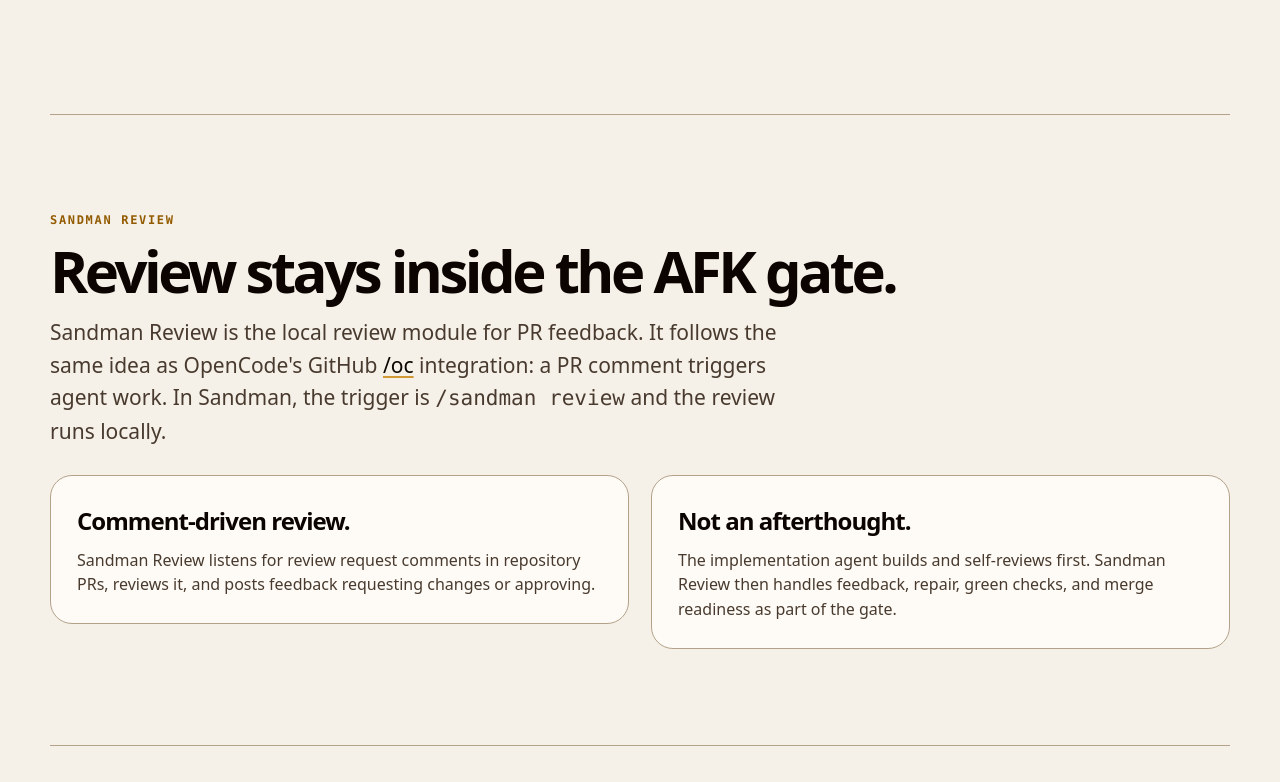
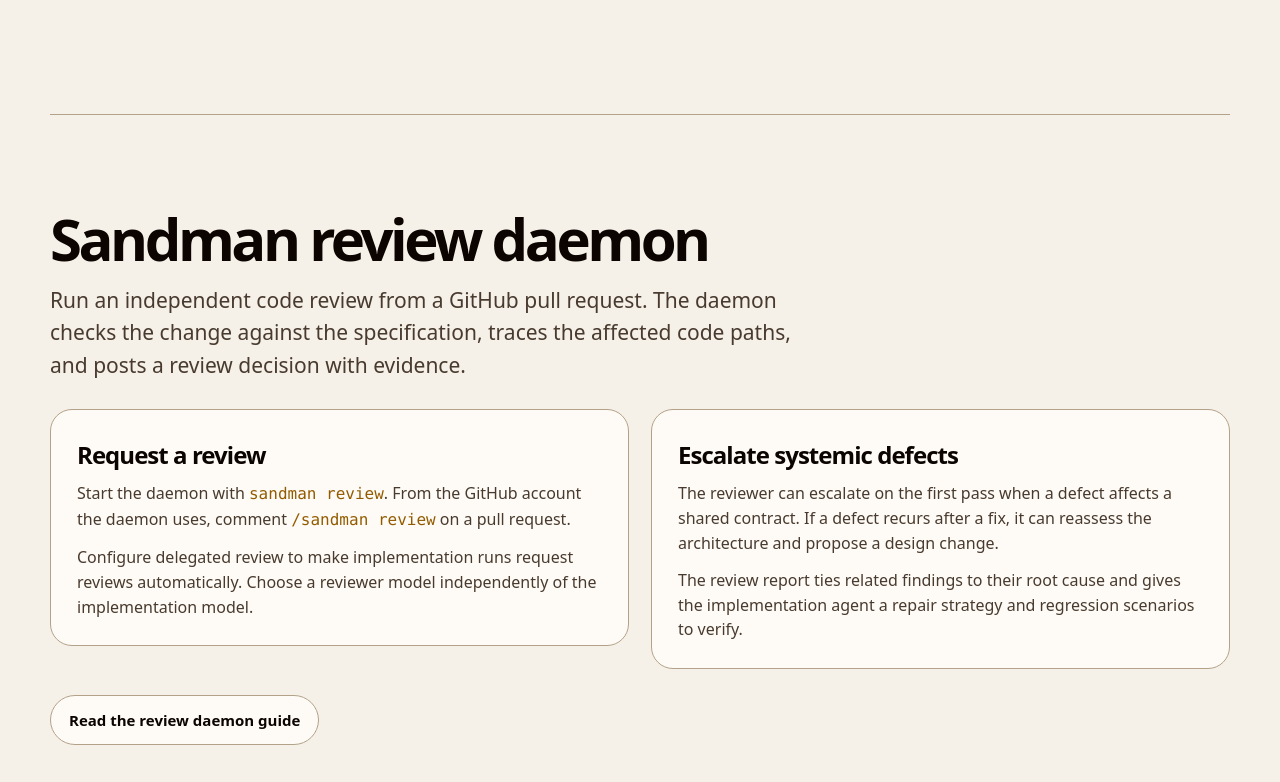
Before and after one commit to rafaelromao/sandman, a plain HTML site: page docs/index.html in a window 1280 px wide. Shown: the part 4878-5660 px from the top of the page. Drawn offline with Linux system fonts and the light colour scheme.

Commit message:
docs(review): explain daemon escalation and workflow

```diff
--- a/docs/index.html
+++ b/docs/index.html
@@ -537,20 +537,22 @@
           <p class="lead handoff-line">Use Portal for run status, logs, review gates, and merge readiness. Use your agent's native transcript for deeper inspection. See <a class="text-link" href="documentation.html#/usage/agent-compatibility.md">agent compatibility and setup</a> for authentication and session details.</p>
         </section>
 
-        <section id="sandman-review">
-          <div class="kicker">Sandman Review</div>
-          <h2>Review stays inside the AFK gate.</h2>
-          <p class="lead">Sandman Review is the local review module for PR feedback. It follows the same idea as OpenCode's GitHub <a class="text-link" href="https://opencode.ai/docs/github/">/oc</a> integration: a PR comment triggers agent work. In Sandman, the trigger is <code>/sandman review</code> and the review runs locally.</p>
+        <section id="sandman-review" aria-labelledby="review-daemon-heading">
+          <h2 id="review-daemon-heading">Sandman review daemon</h2>
+          <p class="lead">Run an independent code review from a GitHub pull request. The daemon checks the change against the specification, traces the affected code paths, and posts a review decision with evidence.</p>
           <div class="grid-2">
             <div class="note-card">
-              <h3>Comment-driven review.</h3>
-              <p>Sandman Review listens for review request comments in repository PRs, reviews it, and posts feedback requesting changes or approving.</p>
+              <h3>Request a review</h3>
+              <p>Start the daemon with <code>sandman review</code>. From the GitHub account the daemon uses, comment <code>/sandman review</code> on a pull request.</p>
+              <p>Configure delegated review to make implementation runs request reviews automatically. Choose a reviewer model independently of the implementation model.</p>
             </div>
             <div class="note-card">
-              <h3>Not an afterthought.</h3>
-              <p>The implementation agent builds and self-reviews first. Sandman Review then handles feedback, repair, green checks, and merge readiness as part of the gate.</p>
+              <h3>Escalate systemic defects</h3>
+              <p>The reviewer can escalate on the first pass when a defect affects a shared contract. If a defect recurs after a fix, it can reassess the architecture and propose a design change.</p>
+              <p>The review report ties related findings to their root cause and gives the implementation agent a repair strategy and regression scenarios to verify.</p>
             </div>
           </div>
+          <div class="cta"><a class="btn ghost" href="documentation.html#/usage/reviews.md">Read the review daemon guide</a></div>
         </section>
 
         <section class="final">
```
Also changed, not shown: 2 other files.
